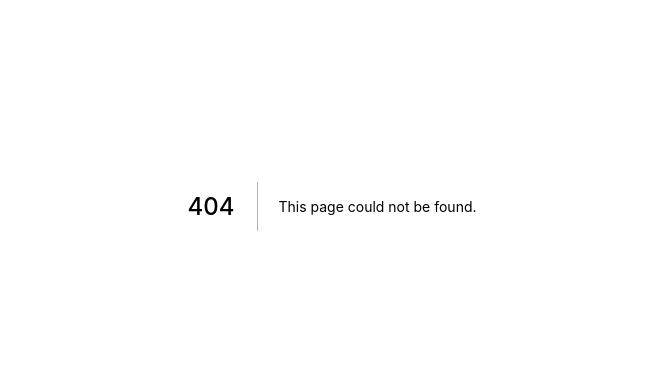
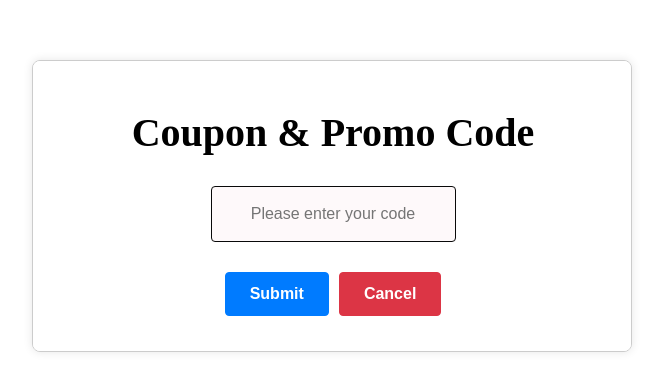
Before and after one commit to archamplamp/payment-ui-main, a Next.js app: page /code-package/coupon in a window 1280 px wide. Before the commit this address had no page. Shown: the part 194-584 px from the top of the page, without its empty margins (308-971 px from the left). Built offline with nearby package versions, Linux system fonts and the light colour scheme; a web font is replaced by a local one.

Commit message:
add coupon

```diff
--- a/pages/code-package/index.tsx
+++ b/pages/code-package/coupon.tsx
@@ -4,7 +4,7 @@ import { useState } from 'react'
 import axios from 'axios'
 import config from '../../config/index'
 
-const PackageCode = (): JSX.Element => {
+const PackageCodeAndCoupon = (): JSX.Element => {
   const [inputValue, setInputValue] = useState<string>('')
 
   const checkDataCodePackage = (): void => {
@@ -12,7 +12,6 @@ const PackageCode = (): JSX.Element => {
       axios
         .post(
           `${config.ApiPath}/check-code-package`,
-          // `http://43.229.133.171:4040/check-code-package`,
           {
             codePackage: inputValue
           },
@@ -30,7 +29,7 @@ const PackageCode = (): JSX.Element => {
           } else {
             // Handle errors if the API request was not successful
             console.error('API request failed')
-            Router.push('/')
+            Router.push('/fujifilm')
           }
         })
         .catch(error => {
@@ -44,11 +43,11 @@ const PackageCode = (): JSX.Element => {
   const handleEventCheckCodePackageSuccess = async (): Promise<void> => {
     await axios.get('http://localhost:3000/unlockScreen').catch(e => console.log(e, 'unlockScreen'))
     await axios.get('http://localhost:3000/killBrowser').catch(e => console.log(e, 'killBrowser'))
-    Router.push('/')
+    Router.push('/fujifilm')
   }
 
   const homepage = (): void => {
-    Router.push(`/`)
+    Router.push(`/fujifilm`)
   }
 
   return (
@@ -56,10 +55,10 @@ const PackageCode = (): JSX.Element => {
       <div className={Style['_item-center']}>
         <div className={Style['_card']}>
           <div className={Style['_modal']}>
-            <h2 className={`${Style['title']} ${Style['_item-center']}`}>Please Enter Your Information.</h2>
+            <h2 className={`${Style['title']} ${Style['_item-center']}`}>Coupon & Promo Code</h2>
             <div className={Style['_item-center']}>
               <div className={Style['input-container']}>
-                <input type="text" placeholder="Enter code!" value={inputValue} onChange={e => setInputValue(e.target.value)} className={Style['tax-box']} />
+                <input type="text" placeholder="Please enter your code" value={inputValue} onChange={e => setInputValue(e.target.value)} className={Style['tax-box']} />
               </div>
               <div className={Style['button-container']}>
                 <button className={Style['send-btn']} onClick={() => checkDataCodePackage()}>
@@ -77,4 +76,4 @@ const PackageCode = (): JSX.Element => {
   )
 }
 
-export default PackageCode
+export default PackageCodeAndCoupon
```
